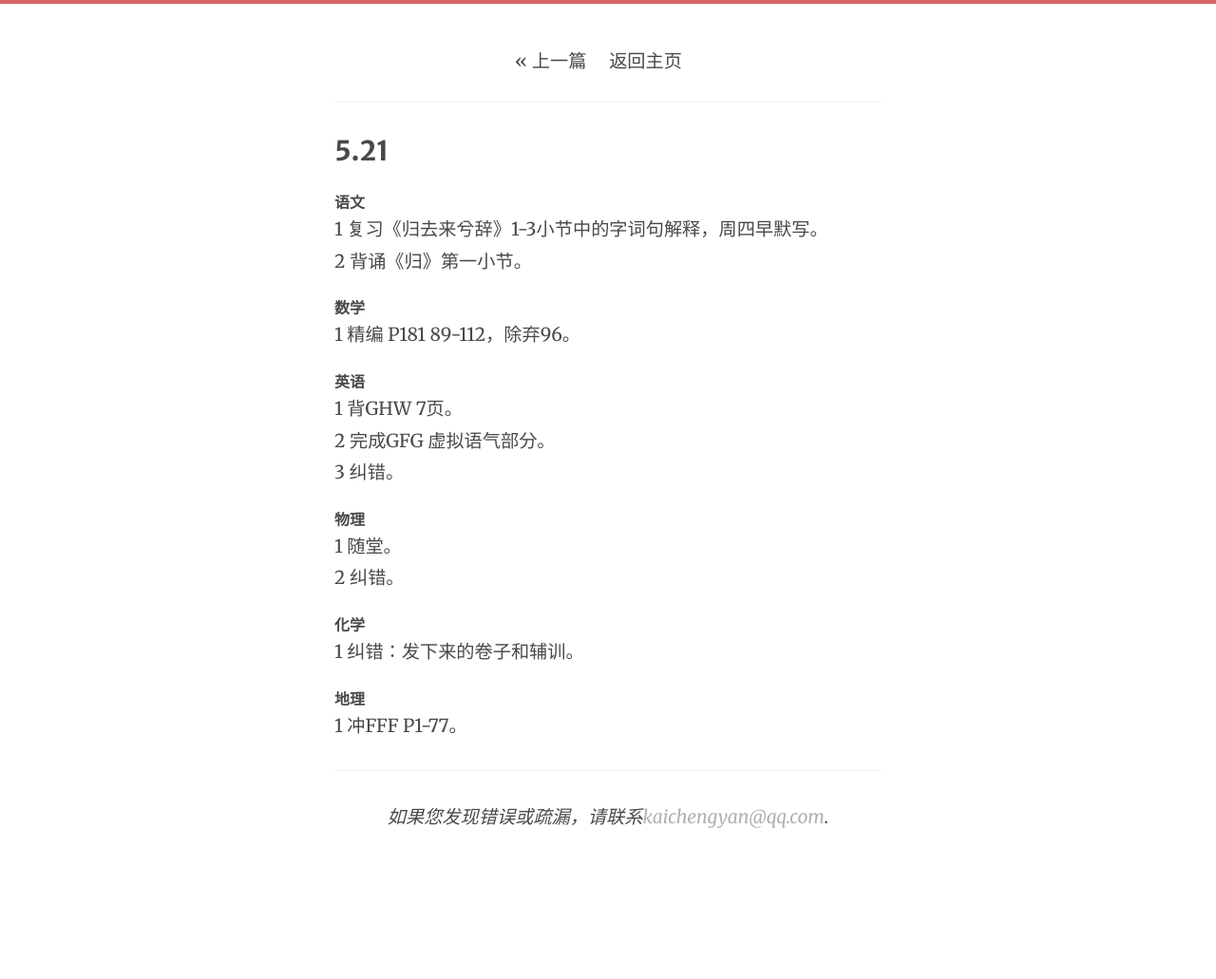
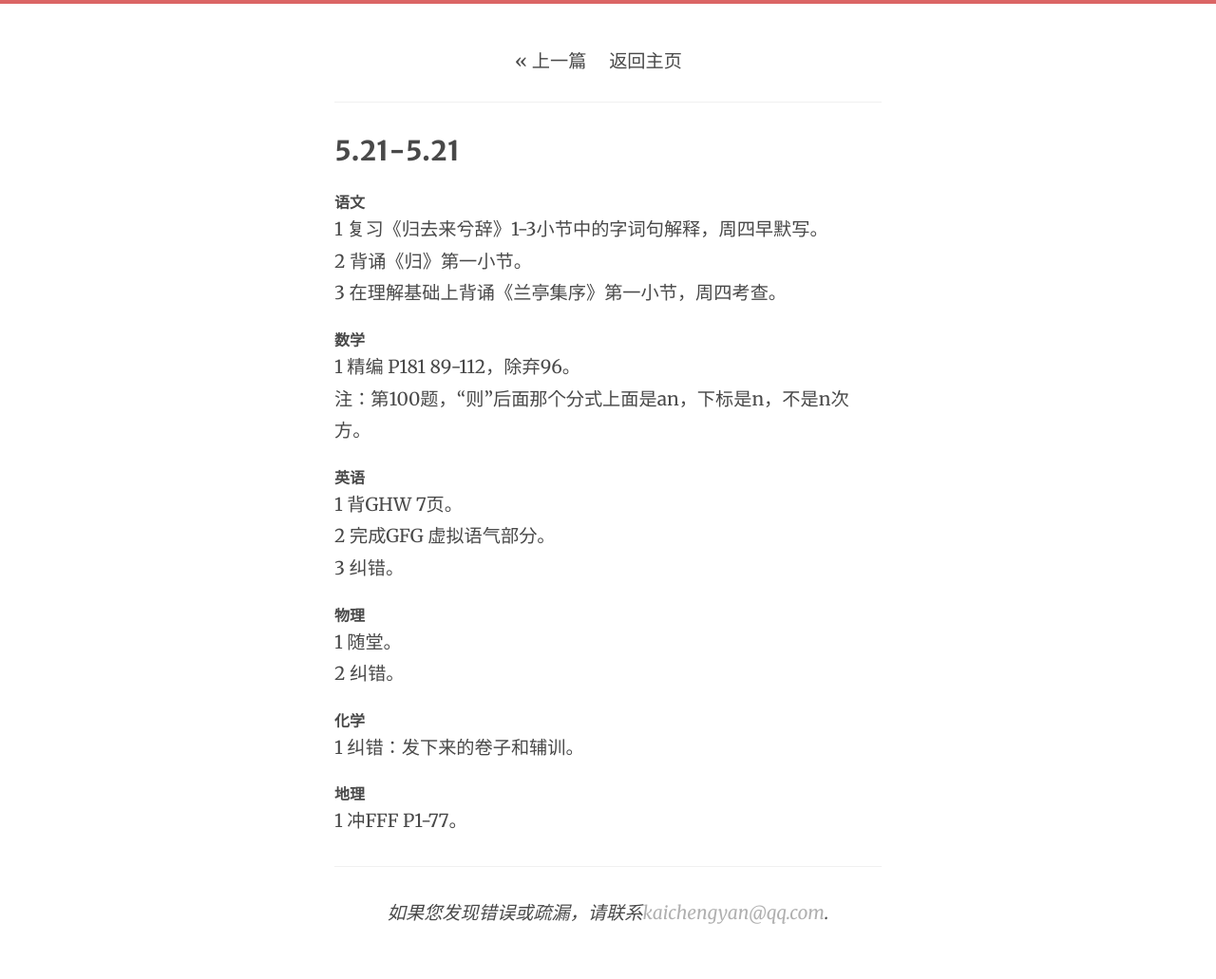
Before and after one commit to efz1602/efz1602.github.io, a Jekyll site: the page built from _posts/2014-05-21-list20140521.markdown, in a window 1280 px wide. Shown: the whole page at 95% size. Built offline with Jekyll 4.4.1, drawn with Linux system fonts in a browser that asks for light colours; Markdown is read by kramdown in place of the engine named in the settings; before the commit the page ends 930 px from its top, so only the background shows below that.

Commit message:
updated new post

```diff
--- a/_posts/2014-05-21-list20140521.markdown
+++ b/_posts/2014-05-21-list20140521.markdown
@@ -1,6 +1,6 @@
 ---
 layout: post
-title:  "5.21"
+title:  "5.21-5.21"
 date:   2014-05-21
 ---
 
@@ -8,10 +8,12 @@ date:   2014-05-21
 ====
 1 复习《归去来兮辞》1-3小节中的字词句解释，周四早默写。
 2 背诵《归》第一小节。
+3 在理解基础上背诵《兰亭集序》第一小节，周四考查。
 
 数学
 ====
 1 精编 P181 89-112，除弃96。
+注：第100题，“则”后面那个分式上面是an，下标是n，不是n次方。
 
 英语
 ====
```
